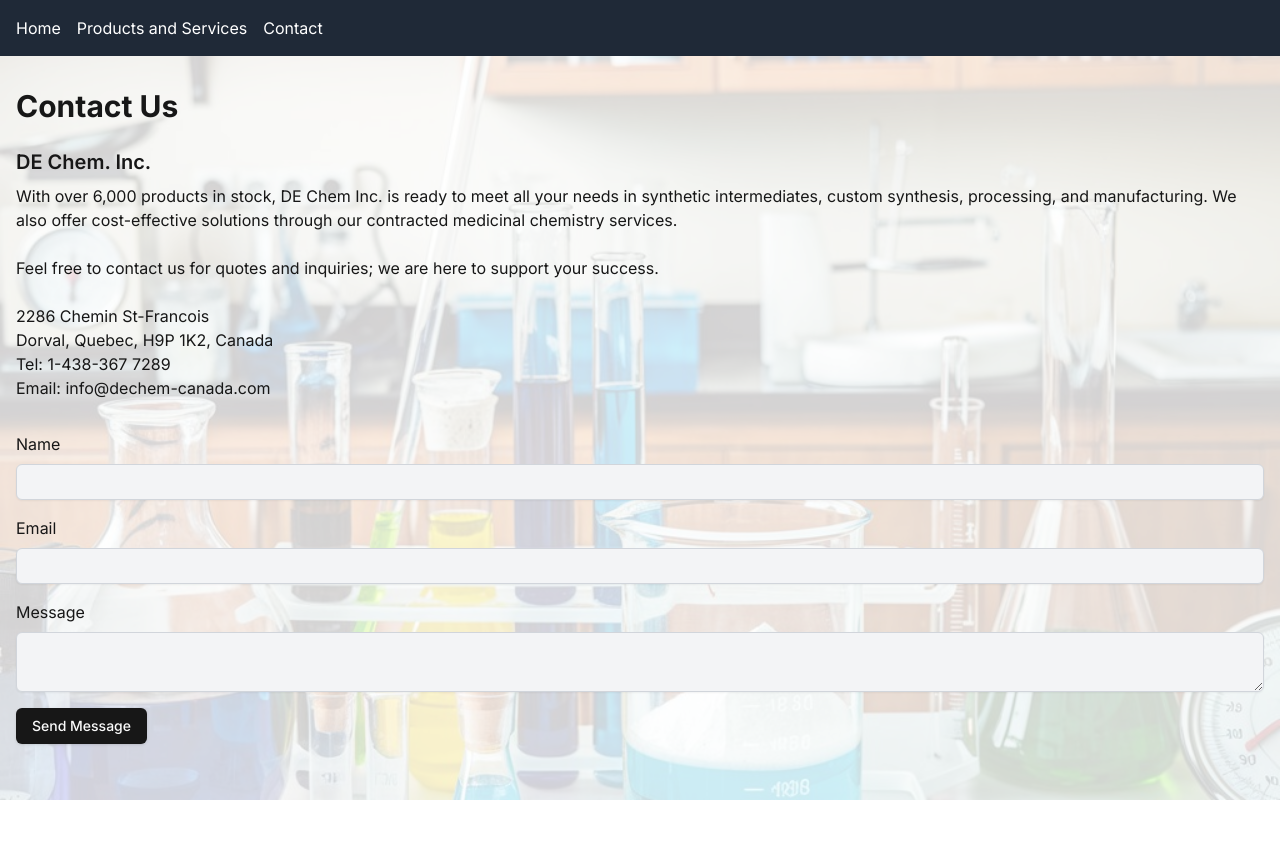
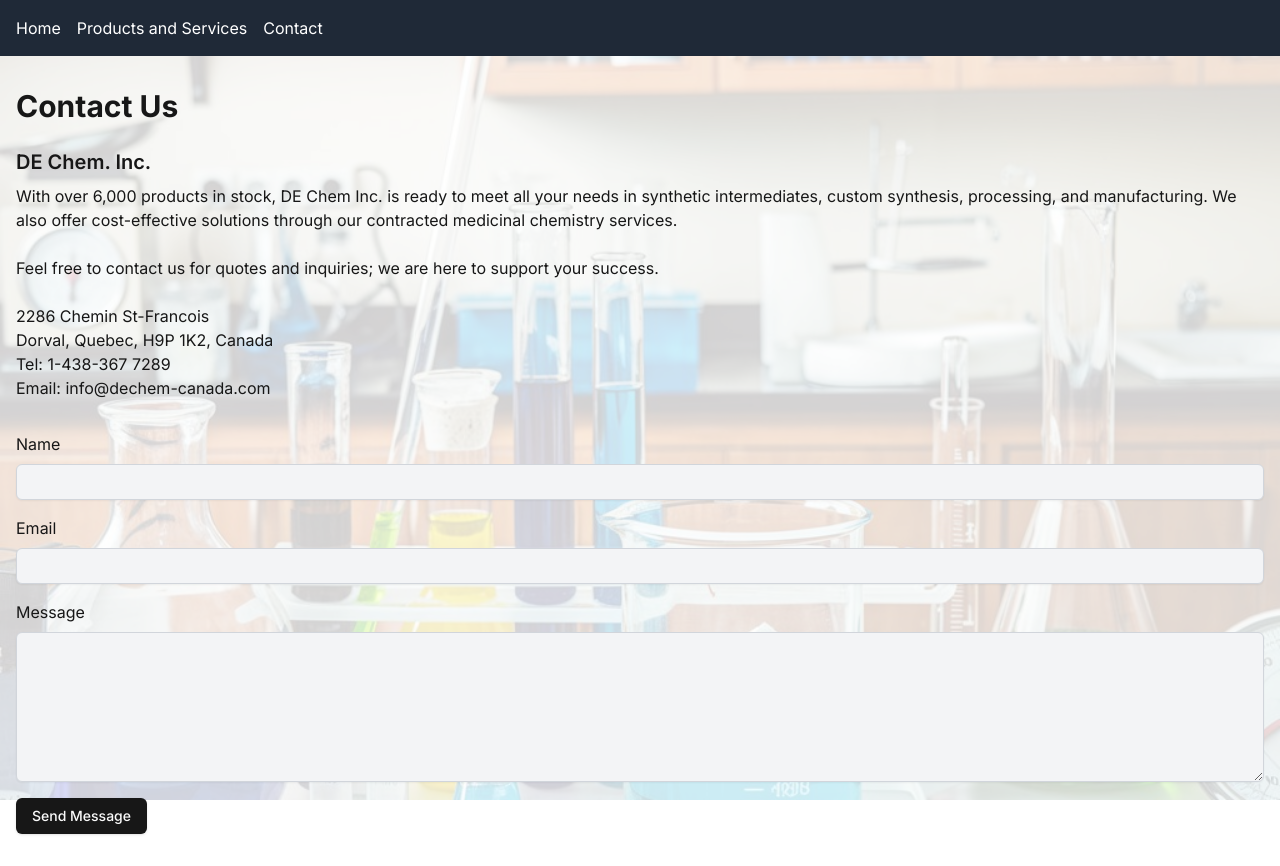
Before and after one commit to zspengyou/CursorAIWebsite, a Next.js app: page /contact in a window 1280 px wide. Before the commit the page ends 800 px from the top, so only its background shows below. Built offline with nearby package versions, Linux system fonts and the light colour scheme.

Commit message:
make input box bigger

```diff
--- a/app/contact/page.tsx
+++ b/app/contact/page.tsx
@@ -112,8 +112,10 @@
             required
             className={cn(
               "bg-gray-100 border-gray-300 focus:border-blue-500 focus:bg-white",
-              "transition-colors duration-200"
+              "transition-colors duration-200",
+              "min-h-[150px]" // This sets a minimum height
             )}
+            rows={6} // This sets the default number of visible text lines
           />
         </div>
         <Button type="submit" disabled={isSubmitting}>
```
